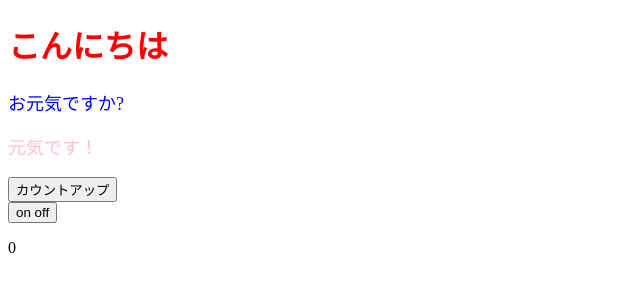
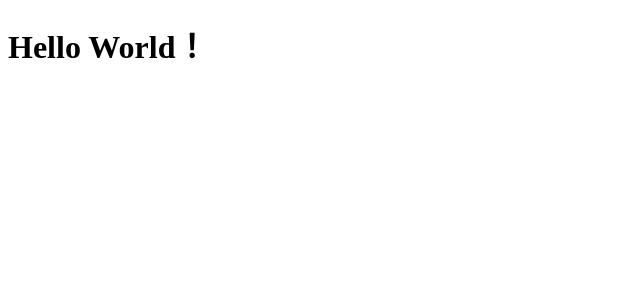
Before and after one commit to dev-fjk/udemy-react-todo-tutorial, a React (Create React App) app: page / in a window 1280 px wide. Shown: the top 300 px of the page, without its empty margins (0-640 px from the left). Built offline with nearby package versions, Linux system fonts and the light colour scheme.

Commit message:
基礎文法の学習用ソースを移動

```diff
--- a/src/App.jsx
+++ b/src/App.jsx
@@ -1,42 +1,9 @@
-/* eslint react-hooks/exhaustive-deps:off */
 import React, { useEffect, useState } from "react";
-import ColofulMessage from "./components/ColofulMessage";
 
 const App = () => {
-  // stateの状態が切り替わった際は React側で画面が再レンダリングされる
-  // stateで扱う変数を第一引数 操作する関数を第二引数に設定
-  const [num, setNum] = useState(0);
-  const [faceShowFlg, setFaceShowFlg] = useState(false);
-
-  const onClickCountUp = () => {
-    setNum(num + 1);
-  };
-  const onClickSwitchShowFlg = () => {
-    setFaceShowFlg(!faceShowFlg);
-  };
-
-  // useEffect 第二引数の配列に指定した要素に操作があった場合のみ動作する
-  // 第二引数に空配列を指定することで　画面読み込み時だけに動作する操作を定義できる
-  useEffect(() => {
-    if (num > 0) {
-      if (num % 3 === 0) {
-        faceShowFlg || setFaceShowFlg(true);
-      } else {
-        faceShowFlg && setFaceShowFlg(false);
-      }
-    }
-  }, [num]);
-
   return (
     <>
-      <h1 style={{ color: "red" }}>こんにちは</h1>
-      <ColofulMessage color="blue">お元気ですか?</ColofulMessage>
-      <ColofulMessage color="pink">元気です！</ColofulMessage>
-      <button onClick={onClickCountUp}>カウントアップ</button>
-      <br />
-      <button onClick={onClickSwitchShowFlg}>on off</button>
-      <p>{num}</p>
-      {faceShowFlg && <p>!(^^)!</p>}
+      <h1>Hello World！</h1>
     </>
   );
 };
```
Also changed, not shown: totorial/App.jsx (added, +44 -0 lines), totorial/index.js (added, +7 -0 lines), src/index.js (line endings or trailing spaces), totorial/components/ColofulMessage.jsx (renamed from src/components/ColofulMessage.jsx).
